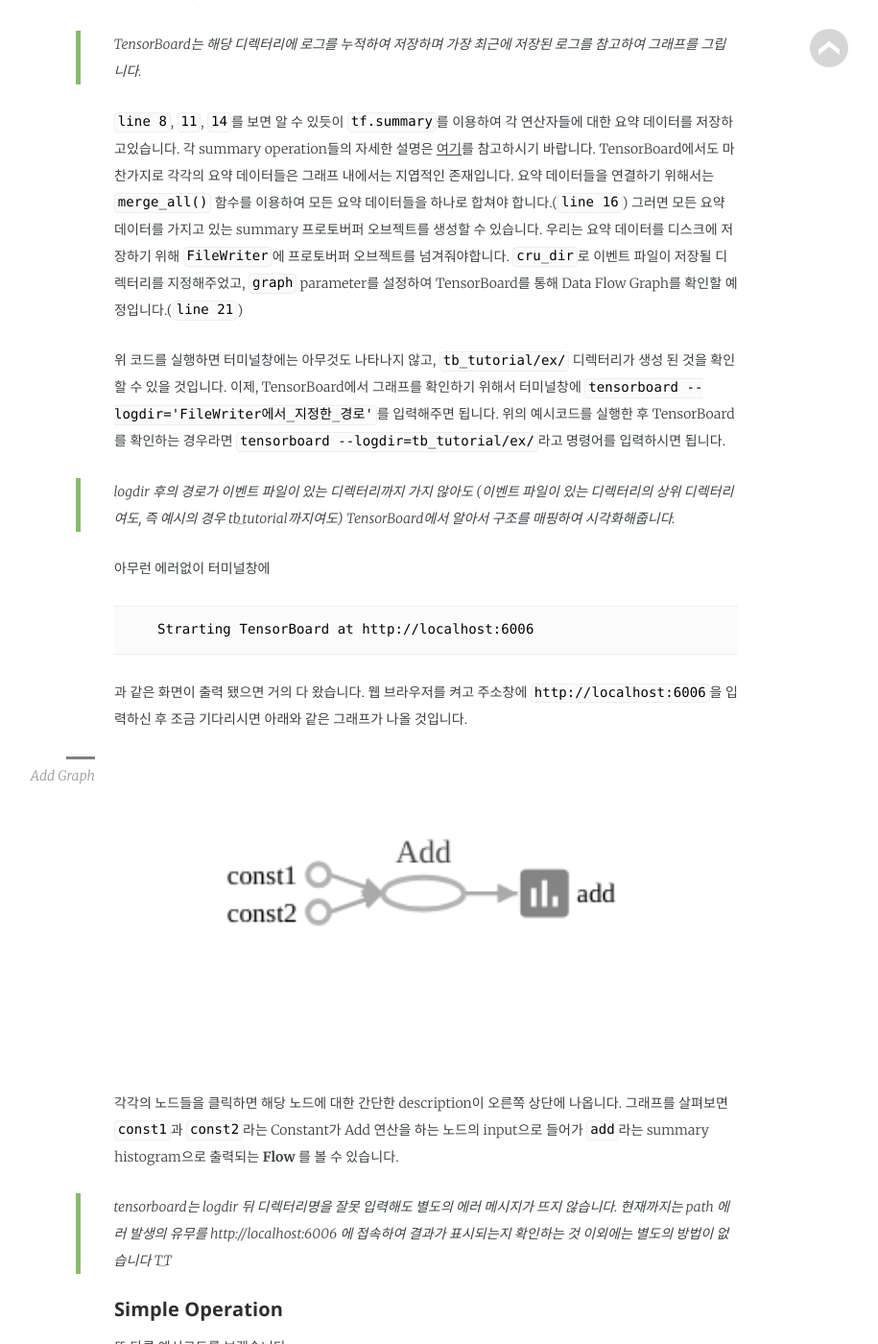
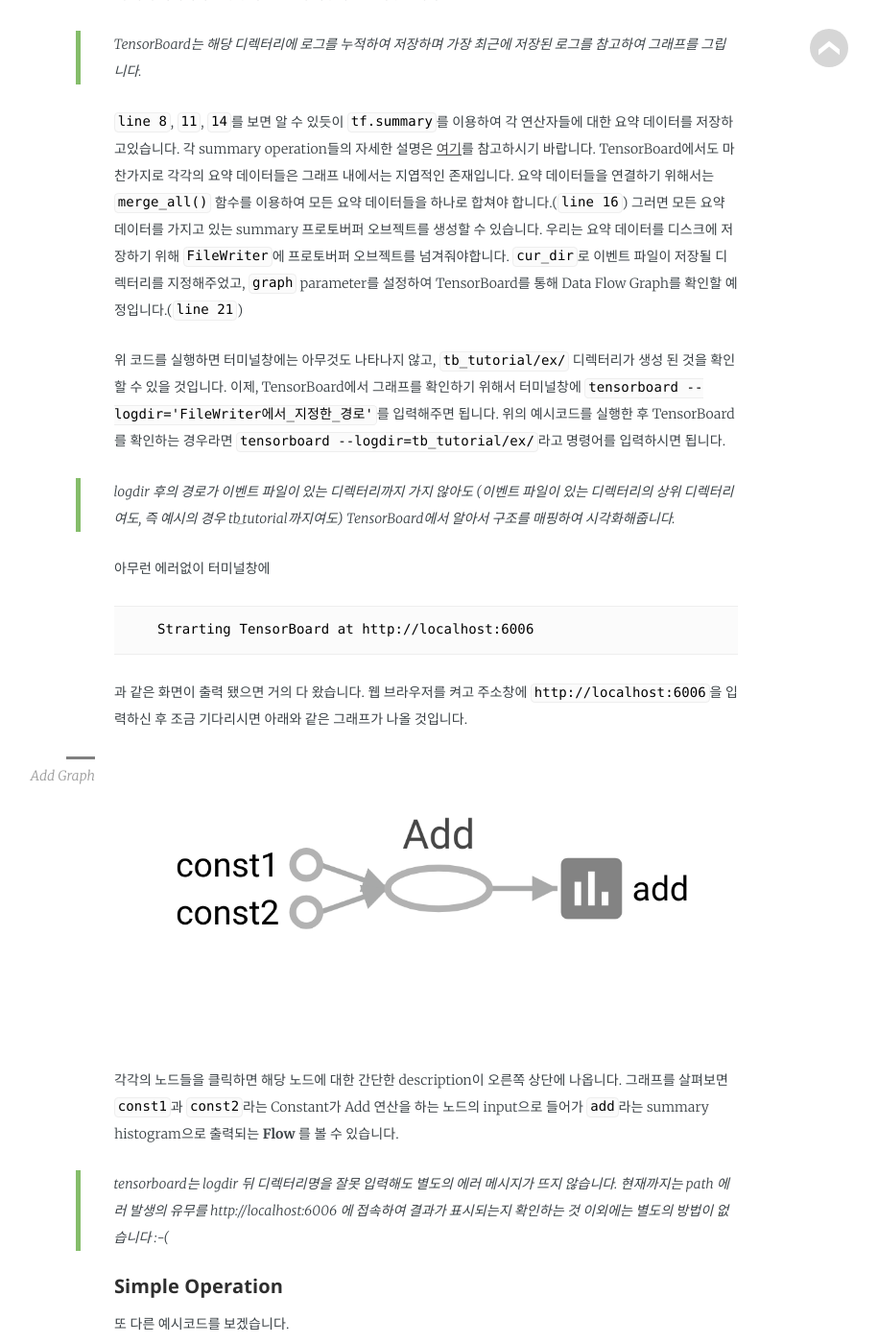
Before and after one commit to TeamLab/jekyllDecent, a Jekyll site: the page built from _posts/2018-05-10-tensorboard_tutorial.md, in a window 1280 px wide and 1400 px high, scrolled down 3478 px. Shown: the whole window at 96% size, without its empty margins (196-1111 px from the left). Built offline with Jekyll 4.4.1, drawn with Linux system fonts in a browser that asks for light colours; some web fonts are replaced; formulas are drawn with MathJax 3; some of the changed text lies outside the part shown.

Commit message:
upload yehoon's blog post-tensorboard tutorial

```diff
--- a/_posts/2018-05-10-tensorboard_tutorial.md
+++ b/_posts/2018-05-10-tensorboard_tutorial.md
@@ -94,7 +94,7 @@ TensorBoard는 `summary` operation을 이용하여 저장한 데이터들을 mer
 > *TensorBoard는 해당 디렉터리에 로그를 누적하여 저장하며 가장 최근에 저장된 로그를 참고하여 그래프를 그립니다.*
 
 
-`line 8`, `11`, `14`를 보면 알 수 있듯이 `tf.summary`를 이용하여 각 연산자들에 대한 요약 데이터를 저장하고있습니다. 각 summary operation들의 자세한 설명은 [여기](https://www.tensorflow.org/api_guides/python/summary)를 참고하시기 바랍니다. TensorBoard에서도 마찬가지로 각각의 요약 데이터들은 그래프 내에서는 지엽적인 존재입니다. 요약 데이터들을 연결하기 위해서는 `merge_all()` 함수를 이용하여 모든 요약 데이터들을 하나로 합쳐야 합니다.(`line 16`) 그러면 모든 요약 데이터를 가지고 있는 summary 프로토버퍼 오브젝트를 생성할 수 있습니다. 우리는 요약 데이터를 디스크에 저장하기 위해 `FileWriter`에 프로토버퍼 오브젝트를 넘겨줘야합니다. `cru_dir`로 이벤트 파일이 저장될 디렉터리를 지정해주었고, `graph` parameter를 설정하여 TensorBoard를 통해 Data Flow Graph를 확인할 예정입니다.(`line 21`)
+`line 8`, `11`, `14`를 보면 알 수 있듯이 `tf.summary`를 이용하여 각 연산자들에 대한 요약 데이터를 저장하고있습니다. 각 summary operation들의 자세한 설명은 [여기](https://www.tensorflow.org/api_guides/python/summary)를 참고하시기 바랍니다. TensorBoard에서도 마찬가지로 각각의 요약 데이터들은 그래프 내에서는 지엽적인 존재입니다. 요약 데이터들을 연결하기 위해서는 `merge_all()` 함수를 이용하여 모든 요약 데이터들을 하나로 합쳐야 합니다.(`line 16`) 그러면 모든 요약 데이터를 가지고 있는 summary 프로토버퍼 오브젝트를 생성할 수 있습니다. 우리는 요약 데이터를 디스크에 저장하기 위해 `FileWriter`에 프로토버퍼 오브젝트를 넘겨줘야합니다. `cur_dir`로 이벤트 파일이 저장될 디렉터리를 지정해주었고, `graph` parameter를 설정하여 TensorBoard를 통해 Data Flow Graph를 확인할 예정입니다.(`line 21`)
 
 
 위 코드를 실행하면 터미널창에는 아무것도 나타나지 않고, `tb_tutorial/ex/` 디렉터리가 생성 된 것을 확인할 수 있을 것입니다. 이제, TensorBoard에서 그래프를 확인하기 위해서 터미널창에 `tensorboard --logdir='FileWriter에서_지정한_경로'`를 입력해주면 됩니다. 위의 예시코드를 실행한 후 TensorBoard를 확인하는 경우라면 `tensorboard --logdir=tb_tutorial/ex/`라고 명령어를 입력하시면 됩니다.
@@ -114,7 +114,7 @@ Strarting TensorBoard at http://localhost:6006
 
 각각의 노드들을 클릭하면 해당 노드에 대한 간단한 description이 오른쪽 상단에 나옵니다. 그래프를 살펴보면 `const1`과 `const2`라는 Constant가 Add 연산을 하는 노드의 input으로 들어가 `add`라는 summary histogram으로 출력되는 **Flow** 를 볼 수 있습니다.
 
-> *tensorboard는 logdir 뒤 디렉터리명을 잘못 입력해도 별도의 에러 메시지가 뜨지 않습니다. 현재까지는 path 에러 발생의 유무를 http://localhost:6006 에 접속하여 결과가 표시되는지 확인하는 것 이외에는 별도의 방법이 없습니다 T_T*
+> *tensorboard는 logdir 뒤 디렉터리명을 잘못 입력해도 별도의 에러 메시지가 뜨지 않습니다. 현재까지는 path 에러 발생의 유무를 http://localhost:6006 에 접속하여 결과가 표시되는지 확인하는 것 이외에는 별도의 방법이 없습니다 :-(*
 
 
 #### Simple Operation
@@ -166,9 +166,8 @@ x_data = [12.0, 28.0, 36.5, 42.0, 29.8]
 y_data = [53.6, 82.4, 97.7, 107.6, 85.64]
 
 def norm(data):
-#input으로 들어오는 섭씨온도를 정규화해주는 함수
-#x값을 정규화해주지 않으면 학습과정 중 w값과 b값이 양의 무한대, 음의 무한대로 튀는 현상을 발견할 수 있습니다.
-
+    #input으로 들어오는 섭씨온도를 정규화해주는 함수
+    #x값을 정규화해주지 않으면 학습과정 중 w값과 b값이 양의 무한대, 음의 무한대로 튀는 현상을 발견할 수 있습니다.
     data = np.array(data)
     x_norm = np.zeros([len(data)])
     for i in range(len(data)):
@@ -253,7 +252,7 @@ $$F=(9/5*C)+32\;(F=Fahrenheit, C=Celsius)$$
 위의 코드를 실행했을 때, step이 증가할때마다 **cost** , **W** , **b** 의 값이 업데이트 되는 것을 확인할 수 있었습니다. TensorBoard에서는 `histogram` 으로 변수에 할당된 값의 변화를 저장하고 그 값을 한번에 모아서 한 그래프에 보여주는 기능을 제공합니다. 위의 코드에 단 몇줄만 추가하면 변화량을 시각화하여 볼 수 있습니다.
 
 
-> *아래 예시부터는 코드의 변화가 있을 때마다 이벤트 파일을 저장하는 디렉터리를 다르게 지정하여 전후 코드 간 비교 가능하게 하였습니다. 디렉터리 지정은 TensorBoard 사용자 임의대로 할 수 있습니다. 또한 `...` 으로 생략한 부분은 동일 내용의 코드입니다. 본 tutorial에서 사용한 모든 코드는 [이 곳](http://github.com/YeHoonJang)에서 확인가능 합니다.*
+> *아래 예시부터는 코드의 변화가 있을 때마다 이벤트 파일을 저장하는 디렉터리를 다르게 지정하여 전후 코드 간 비교 가능하게 하였습니다. 디렉터리 지정은 TensorBoard 사용자 임의대로 할 수 있습니다. 또한 `...` 으로 생략한 부분은 동일 내용의 코드입니다. 본 tutorial에서 사용한 모든 코드는 [이 곳](https://github.com/YeHoonJang/code_for_study/tree/master/2018/blog/tensorboard)에서 확인가능 합니다.*
 
 
 {% highlight python %}
@@ -355,7 +354,8 @@ with tf.name_scope('graph') as scope:
     merged = tf.summary.merge_all()
 
     for step in range(30001):
-        _merged, _cost, _W, _b, _ = sess.run([merged, cost, W, b, train], feed_dict={x:x_data, y:y_data})
+        _merged, _cost, _W, _b, _ = sess.run([merged, cost, W, b, train],
+                                             feed_dict={x:x_data, y:y_data})
         writer.add_summary(_merged, global_step=step)
         if step % 1000 == 0:
             print("Step:", step, "\tCost:", _cost, "\tW:", _W[0], "\tb:", _b)
@@ -501,7 +501,8 @@ with tf.name_scope('fc') as scope:
     tf.summary.histogram('logits', logits)
 
 with tf.name_scope('train') as scope:
-    cost = tf.reduce_mean(tf.nn.softmax_cross_entropy_with_logits(logits=logits, labels=y))
+    cost = tf.reduce_mean(tf.nn.softmax_cross_entropy_with_logits(logits=logits,
+                                                                  labels=y))
     tf.summary.histogram('cost', cost)
 
     optimizer = tf.train.AdamOptimizer(learning_rate=learning_rate)
```
Also changed, not shown: other parts of _posts/2018-05-10-tensorboard_tutorial.md (+14 -13 lines), media/img/tb_tutorial/add_graph.png.
